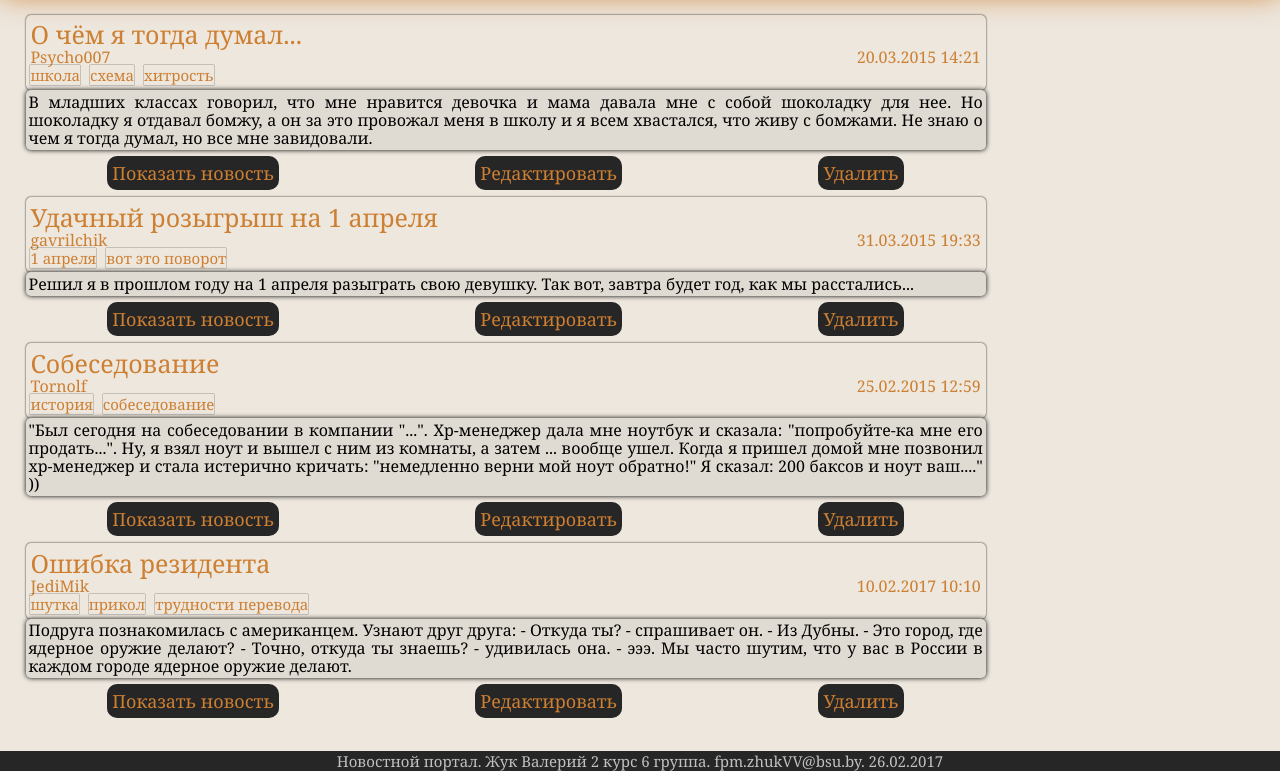
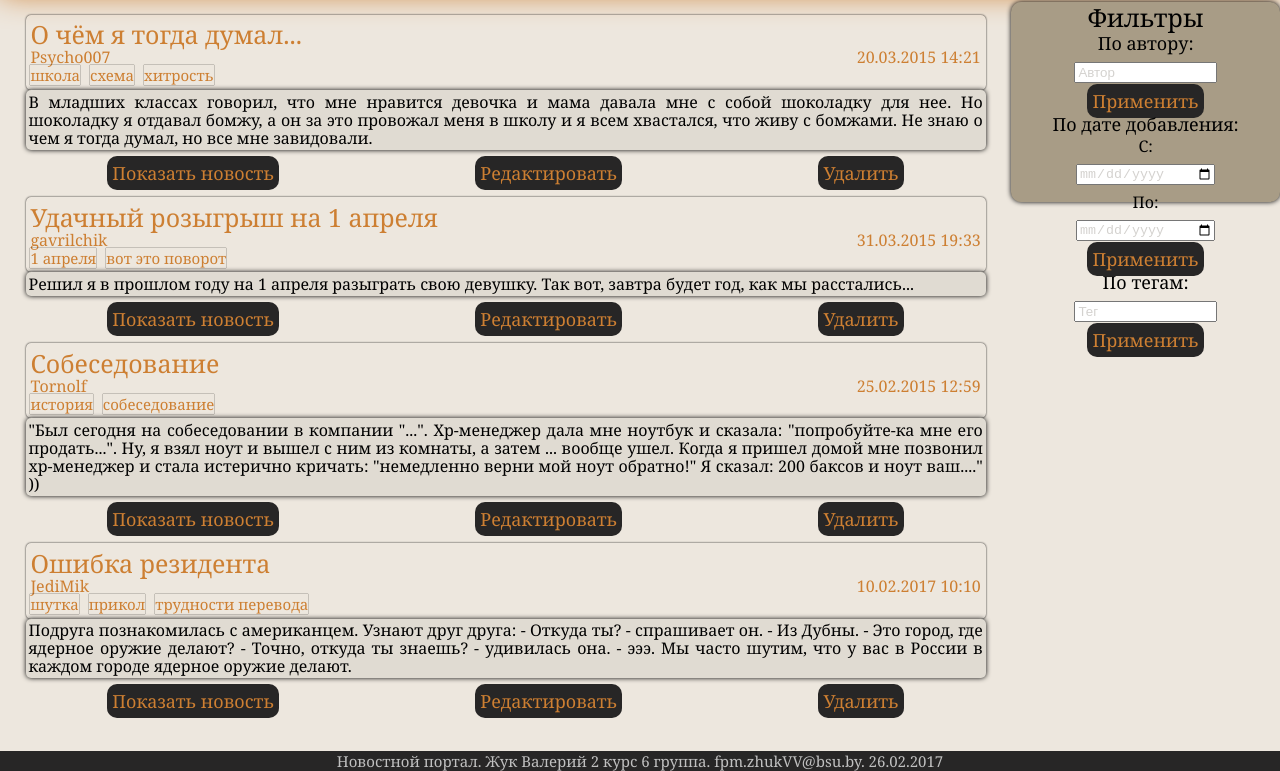
Before and after one commit to TTOJlTOPA/GitTest, a plain HTML site: page UI/index.html in a window 1280 px wide. Shown: the part 51-822 px from the top of the page. Drawn offline with Linux system fonts and the light colour scheme.

Commit message:
add filters

```diff
--- a/UI/index.html
+++ b/UI/index.html
@@ -14,7 +14,6 @@
             <a id="logout" href="#">Выйти</a>
         </div>
     </header>
-    <div class="clearfix">
     <div id="news">
         <article>
             <div class="newsHeader">
@@ -85,6 +84,26 @@
             </div>
         </article>
     </div>
+    <div id="filters">
+        <h1>Фильтры</h1>
+        <div id="authorFilter">
+            <h2>По автору:</h2>
+            <input type="text" name="authorInput" value="Автор">
+            <a class="confirmFilter" href="#">Применить</a>
+        </div>
+        <div id="dateFilter">
+            <h2>По дате добавления:</h2>
+            <h3>С:</h3>
+            <input type="date" name="dateFrom">
+            <h3>По:</h3>
+            <input type="date" name="dateTo">
+            <a class="confirmFilter" href="#">Применить</a>
+        </div>
+        <div id="tagsFilter">
+            <h2>По тегам:</h2>
+            <input type="text" name="tagsInput" value="Тег">
+            <a class="confirmFilter" href="#">Применить</a>
+        </div>
     </div>
     <footer>Новостной портал. Жук Валерий 2 курс 6 группа. fpm.zhukVV@bsu.by. 26.02.2017</footer>
 </body>
--- a/UI/styles.css
+++ b/UI/styles.css
@@ -32,6 +32,18 @@ a {
 h1 {
     color: #cd7f32;
     font: 25px/30px Georgia, sans-serif;
+}
+
+h2 {
+    font: 18px/23px Georgia, sans-serif;
+}
+
+h3 {
+    font: 16px/21px Georgia, sans-serif;
+}
+
+input {
+    color: #d4d2cf;
 }
 
 /* Header */
@@ -84,17 +96,9 @@ a#logout {
     background-color:#3a3733;
 }
 
-/* Footer */
-footer {
-    width: 100%;
-    text-align: center;
-    color: #c0c0c0;
-    background-color: #272626;
-    font: 15px/20px Georgia, sans-serif;
-}
-
 /* News */
 div#news {
+    float: left;
     width: 75%;
     margin: 2%;
 }
@@ -167,3 +171,60 @@ div#news a:hover {
     text-align: center;
     background-color: #272626;
 }
+
+/* Filters */
+div#filters {
+    float: right;
+    width: 21%;
+    height: 200px;
+    margin-top: 1%;
+    color: #000000;
+    border-radius: 10px;
+    background-color: #a89c86;
+    text-align: center;
+    box-shadow: 0 0 5px #000000;
+}
+
+div#filters h1 {
+    color: #000000;
+}
+
+div#filters a:hover {
+    -webkit-box-shadow: 0 0 10px #cd7f32;
+}
+
+div#authorFilter input {
+    margin: 7px;
+    width: 50%;
+}
+
+div#dateFilter input {
+    margin: 7px;
+    width: 50%;
+}
+
+div#tagsFilter input {
+    margin: 7px;
+    width: 50%;
+}
+
+.confirmFilter {
+    margin-left: 20%;
+    margin-right: 20%;
+    width: 30%;
+    padding: 5px;
+    border-radius: 10px;
+    font: 18px/23px Georgia, sans-serif;
+    text-align: center;
+    background-color: #272626;
+}
+
+/* Footer */
+footer {
+    clear: both;
+    width: 100%;
+    text-align: center;
+    color: #c0c0c0;
+    background-color: #272626;
+    font: 15px/20px Georgia, sans-serif;
+}
```
Lines whose indentation alone changed are shown as unchanged.
